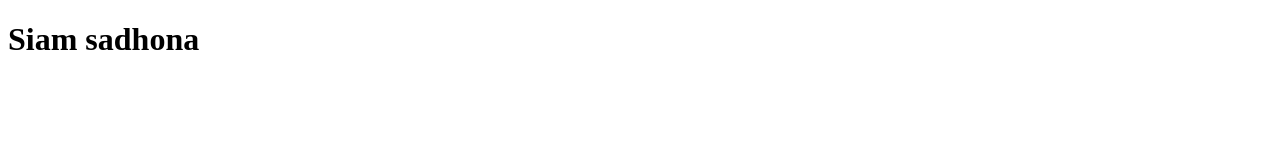
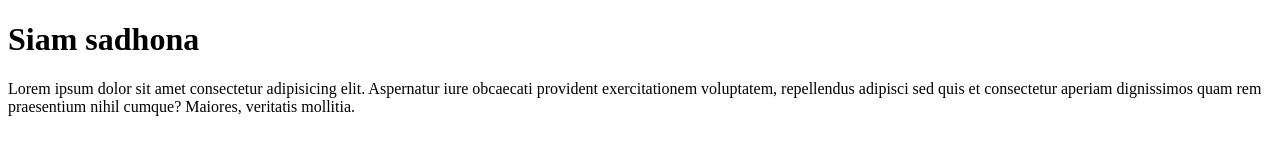
Before and after one commit to siam-sadhona/first-project, a plain HTML site: page index.html in a window 1280 px wide. Drawn offline with Linux system fonts and the light colour scheme.

Commit message:
ptag-added

```diff
--- a/index.html
+++ b/index.html
@@ -8,5 +8,6 @@
 </head>
 <body>
     <h1>Siam sadhona</h1>
+    <p>Lorem ipsum dolor sit amet consectetur adipisicing elit. Aspernatur iure obcaecati provident exercitationem voluptatem, repellendus adipisci sed quis et consectetur aperiam dignissimos quam rem praesentium nihil cumque? Maiores, veritatis mollitia.</p>
 </body>
 </html>
```
